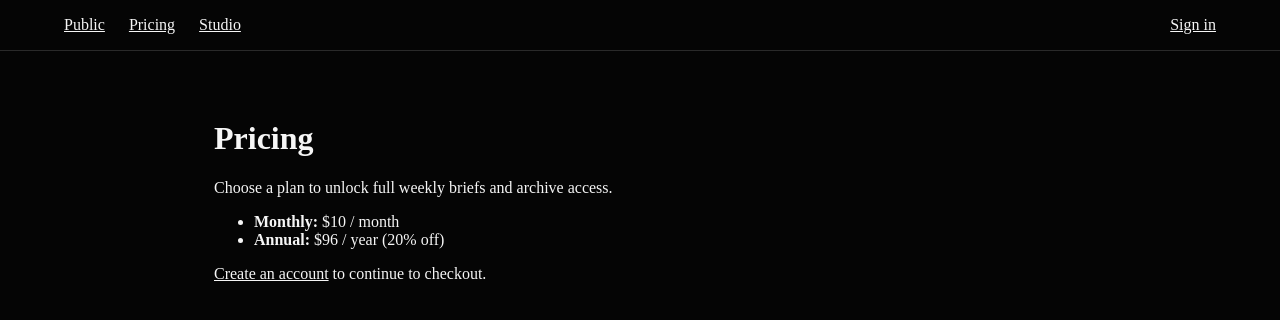
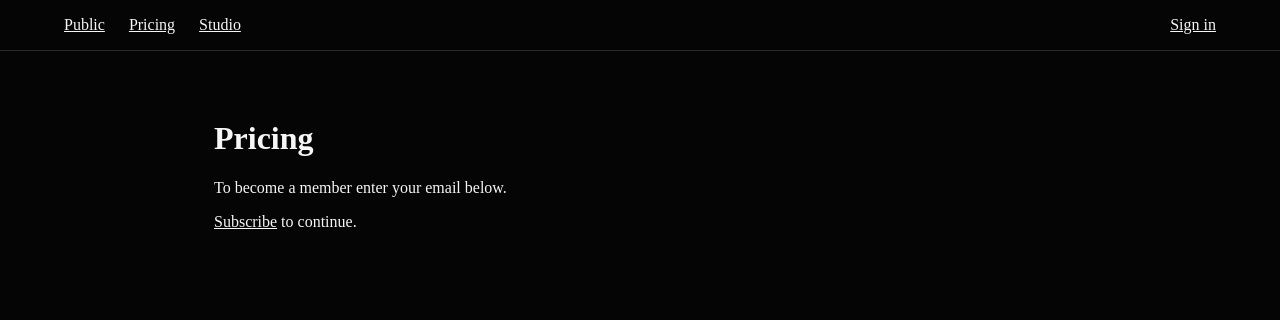
Before and after one commit to rykifin-prog/findkey.github.io, a Next.js app: page /pricing in a window 1280 px wide. Shown: the top 320 px of the page. Built offline with nearby package versions, Linux system fonts and the light colour scheme; no server answers.

Commit message:
Update pricing CTA copy to generic membership message

```diff
--- a/app/(public)/pricing/page.tsx
+++ b/app/(public)/pricing/page.tsx
@@ -6,20 +6,12 @@ export default function PricingPage({ searchParams }: { searchParams?: { paywall
   return (
     <main style={{ width: 'min(900px, 100%)', margin: '0 auto', padding: '3rem 1.5rem' }}>
       <h1>Pricing</h1>
-      <p>Choose a plan to unlock full weekly briefs and archive access.</p>
+      <p>To become a member enter your email below.</p>
       {paywallTarget ? (
         <p style={{ color: 'crimson' }}>Your account needs an active subscription to open {paywallTarget}.</p>
       ) : null}
-      <ul>
-        <li>
-          <strong>Monthly:</strong> $10 / month
-        </li>
-        <li>
-          <strong>Annual:</strong> $96 / year (20% off)
-        </li>
-      </ul>
       <p>
-        <Link href="/auth/sign-up?next=/pricing">Create an account</Link> to continue to checkout.
+        <Link href="/auth/sign-up?next=/pricing">Subscribe</Link> to continue.
       </p>
     </main>
   );
```
